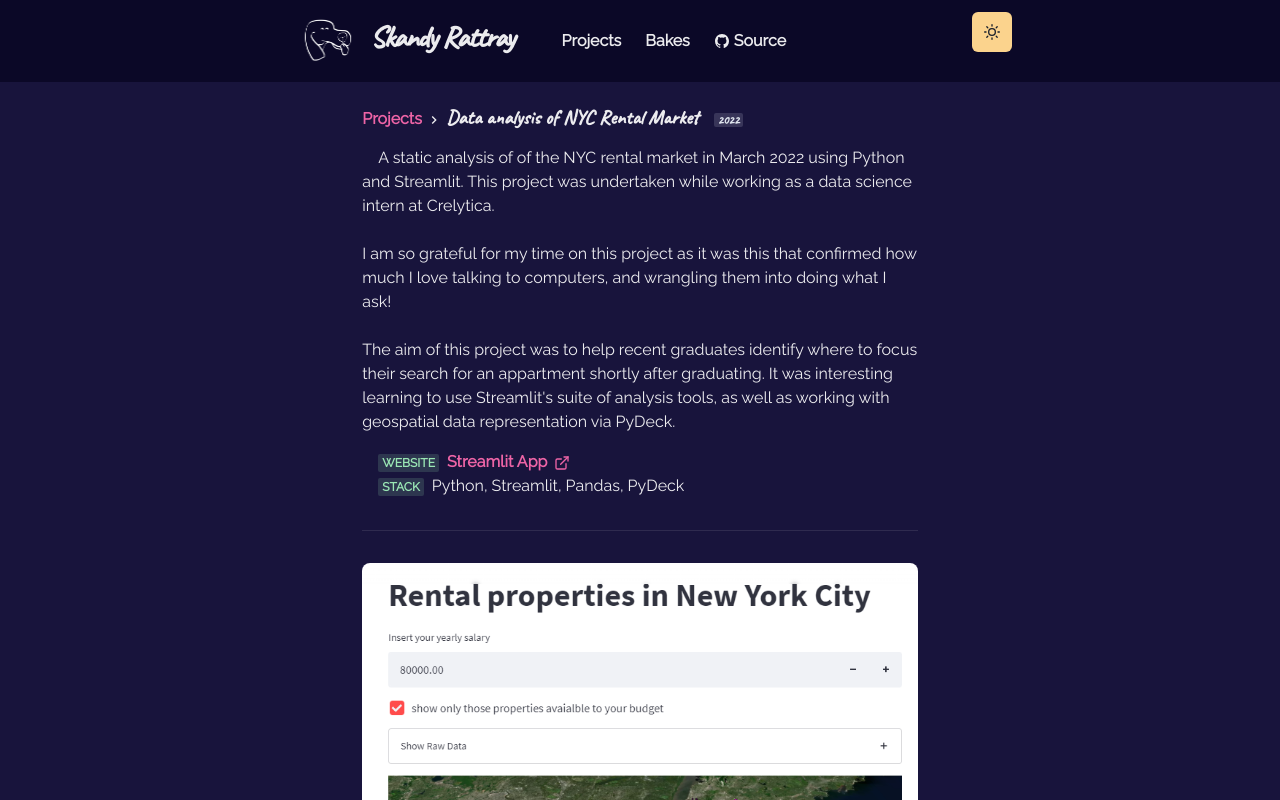
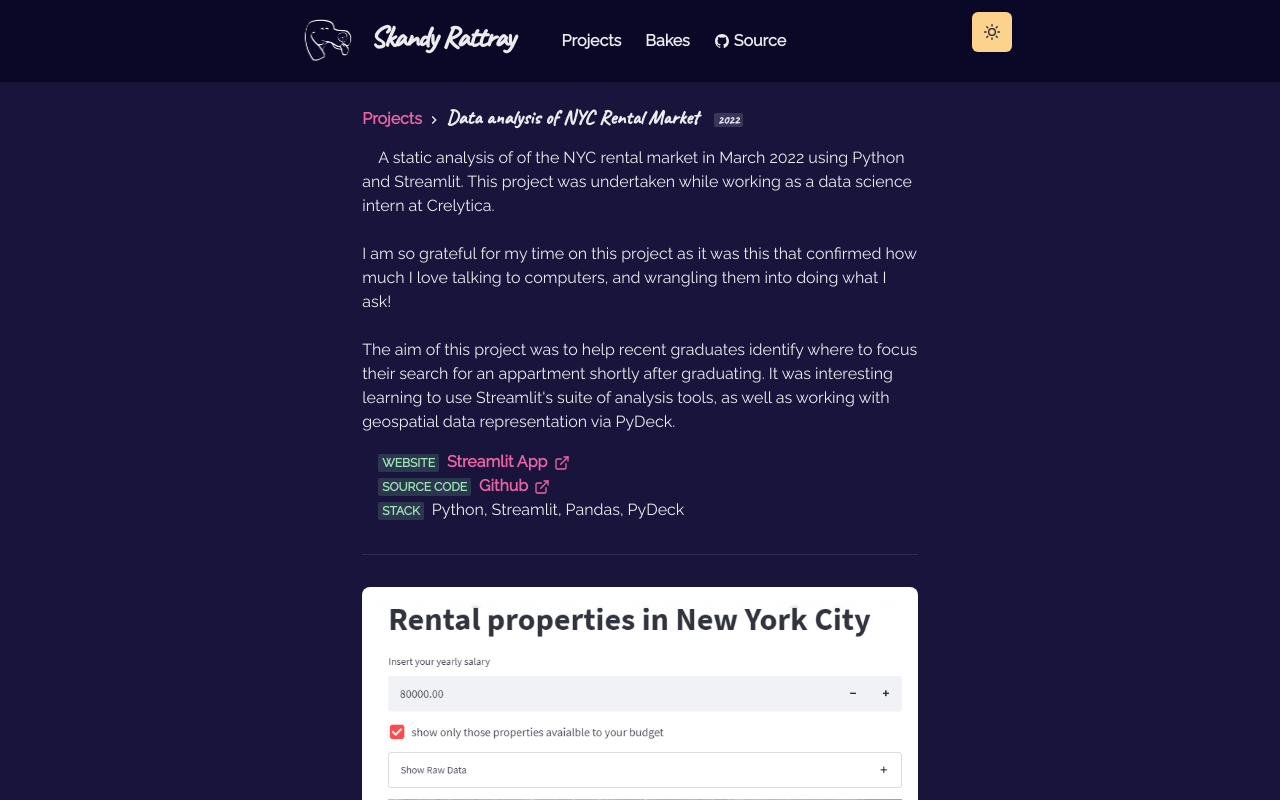
Before and after one commit to skandog/p, a Next.js app: page /projects/streamlit_nyc in a window 1280 px wide. Shown: the top 800 px of the page. Built offline with nearby package versions, Linux system fonts and the light colour scheme.

Commit message:
added source code link to previous projects

```diff
--- a/pages/projects/four-hour-weather.js
+++ b/pages/projects/four-hour-weather.js
@@ -4,7 +4,6 @@ import {
   Link,
   List,
   ListItem,
-  useColorModeValue,
   Divider
 } from '@chakra-ui/react'
 import Layout from '../../components/layouts/article'
--- a/pages/projects/skanfolio.js
+++ b/pages/projects/skanfolio.js
@@ -44,6 +44,12 @@ const Project = () => {
             </Link>
           </ListItem>
           <ListItem>
+            <Meta>Source Code</Meta>
+            <Link href="https://github.com/skandog/p" target={'_blank'}>
+              Github <ExternalLinkIcon mx={'2px'} />
+            </Link>
+          </ListItem>
+          <ListItem>
             <Meta>Stack</Meta>
             <span>
               Javascript, React.js, Next.js, Chakra-UI, Framer-Motion, Emotion
--- a/pages/projects/streamlit_nyc.js
+++ b/pages/projects/streamlit_nyc.js
@@ -44,6 +44,12 @@ const Project = () => {
             </Link>
           </ListItem>
           <ListItem>
+            <Meta>Source Code</Meta>
+            <Link href="https://github.com/skandog/columns" target={'_blank'}>
+              Github <ExternalLinkIcon mx={'2px'} />
+            </Link>
+          </ListItem>
+          <ListItem>
             <Meta>Stack</Meta>
             <span>Python, Streamlit, Pandas, PyDeck</span>
           </ListItem>
```
